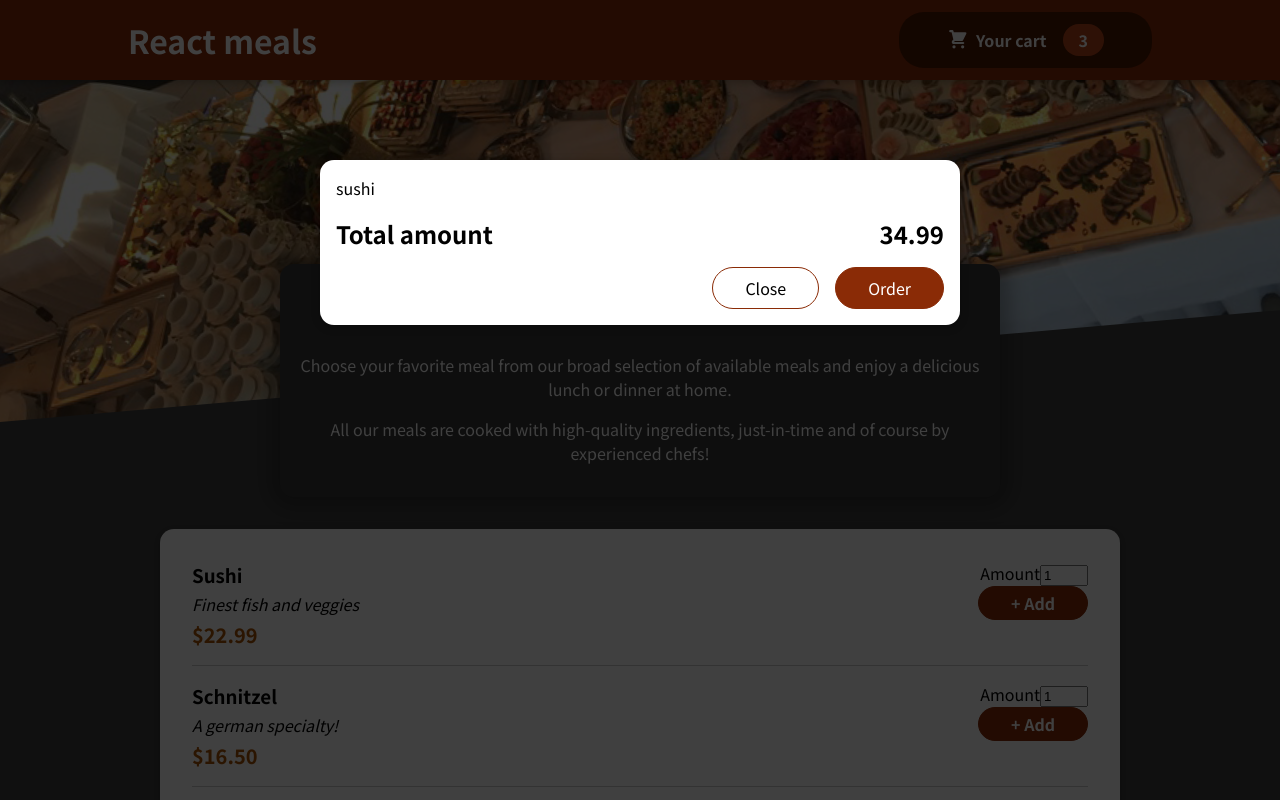
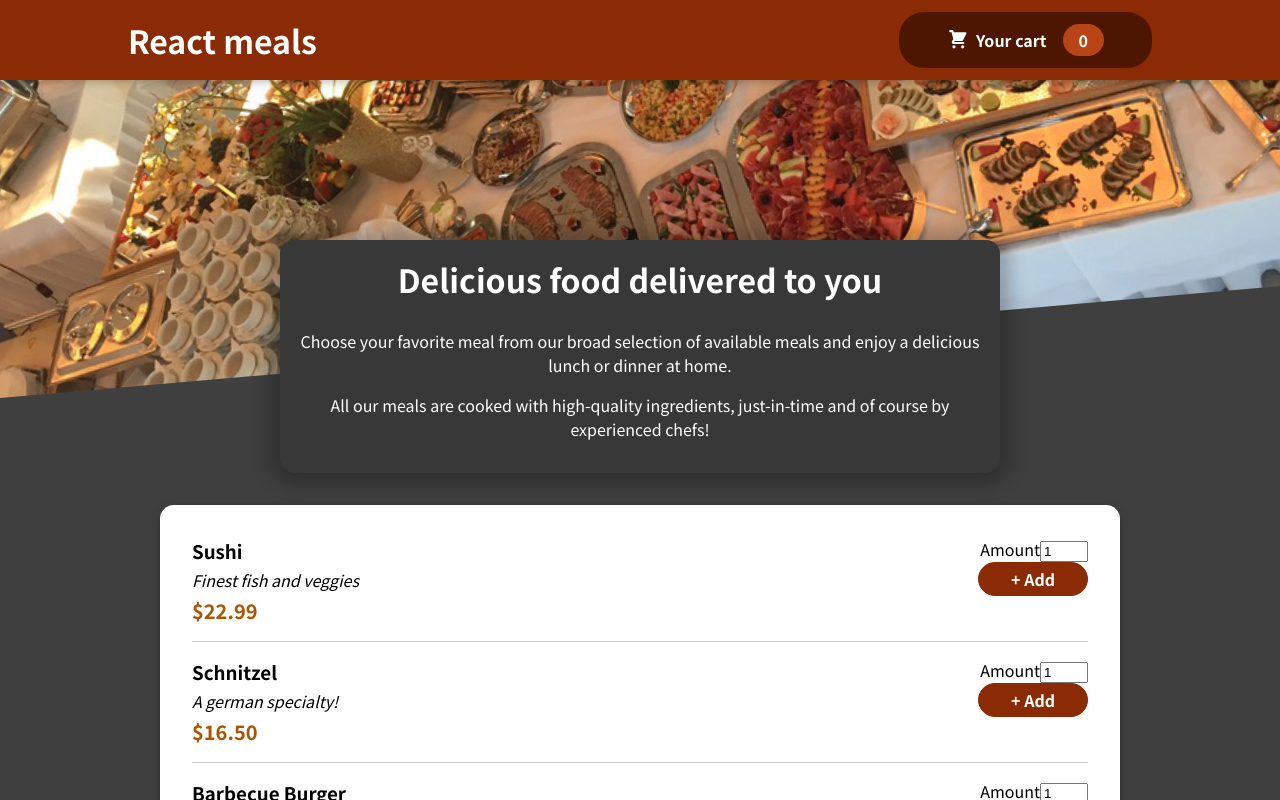
Before and after one commit to raimondas-27/react_meal_order_project, a React (Create React App) app: page / in a window 1280 px wide. Shown: the top 800 px of the page. Built offline with nearby package versions, Linux system fonts and the light colour scheme.

Commit message:
add item to cart action, reducer function add case almost handled

```diff
--- a/src/App.js
+++ b/src/App.js
@@ -2,17 +2,29 @@
 import Header from "./components/Layout/Header";
 import Meals from "./components/Meals/Meals";
 import Cart from "./components/Cart/Cart";
+import { useState } from "react";
+import CartProvider from "./store/CartProvider";
+
 
 function App() {
-   return (
-       <div className="App">
-          <Cart/>
-          <Header/>
-          <main>
-             <Meals/>
-          </main>
-       </div>
-   );
+  const [cartIsShown, setCartIsShown] = useState(false);
+
+  const showCartHandler = () => {
+    setCartIsShown(true);
+  };
+  const hideCartHandler = () => {
+    setCartIsShown(false);
+  };
+
+  return (
+    <CartProvider>
+      {cartIsShown && <Cart onClose={hideCartHandler} />}
+      <Header onShowCart={showCartHandler} />
+      <main>
+        <Meals />
+      </main>
+    </CartProvider>
+  );
 }
 
 export default App;
--- a/src/components/Cart/Cart.js
+++ b/src/components/Cart/Cart.js
@@ -17,7 +17,7 @@
        .map((item) => <li key={item.id}> {item.name} </li>)
 
    return (
-       <Modal>
+       <Modal onClose={props.onClose}>
           <ul className={classes["cart-items"]}>
              {cartItems}
           </ul>
@@ -26,7 +26,7 @@
              <span> 34.99</span>
           </div>
           <div className={classes.actions}>
-             <button className={classes["button__alt"]}>
+             <button onClick={props.onClose} className={classes["button__alt"]}>
                 Close
              </button>
              <button className={classes.button}>
--- a/src/components/Layout/Header.js
+++ b/src/components/Layout/Header.js
@@ -8,7 +8,7 @@
        <div>
           <header className={classes.header}>
              <h1> React meals</h1>
-             <HeaderCartButton/>
+             <HeaderCartButton onClick={props.onShowCart}/>
           </header>
           <div className={classes["main-image"]}>
              <img src={mealsImage} alt="table full of food"/>
--- a/src/components/Layout/HeaderCartButton.js
+++ b/src/components/Layout/HeaderCartButton.js
@@ -1,16 +1,20 @@
-import React, {useState, useEffect} from "react";
+import React, {useState, useEffect, useContext} from "react";
 import CartIcon from "../Cart/CartIcon";
 import classes from "./HeaderCartButton.module.css"
-
+import CartContext from "../../store/cart-context";
 
 const HeaderCartButton = (props) => {
+
+   const cartCtx = useContext(CartContext)
+   const numberOfCartItems = cartCtx.items.length;
+
    return (
-       <button className={classes.button}>
+       <button onClick={props.onClick} className={classes.button}>
           <span className={classes.icon}>
              <CartIcon/>
           </span>
           <span> Your cart</span>
-          <span className={classes.badge}> 3 </span>
+          <span className={classes.badge}> {numberOfCartItems} </span>
        </button>
    )
 }
--- a/src/components/UI/Modal.js
+++ b/src/components/UI/Modal.js
@@ -4,7 +4,7 @@
 
 const BackDrop = (props) => {
    return (
-       <div className={classes.backdrop}></div>
+       <div onClick={props.onClose} className={classes.backdrop}></div>
    )
 }
 
@@ -24,7 +24,7 @@
 const Modal = (props) => {
    return (
        <React.Fragment>
-          {ReactDOM.createPortal(<BackDrop/>, portalEL)};
+          {ReactDOM.createPortal(<BackDrop onClose={props.onClose} />, portalEL)};
           {/*<BackDrop/>*/}
           {ReactDOM.createPortal(<ModalOverlay> {props.children} </ModalOverlay>, portalEL)};
           {/*<ModalOverlay> {props.children} </ModalOverlay>*/}
--- /dev/null
+++ b/src/store/CartProvider.js
@@ -0,0 +1,53 @@
+import CartContext from "./cart-context";
+import React, {useReducer} from "react";
+
+
+const defaultCartState = {
+   items: [],
+   totalAmount: 0,
+}
+
+const cartReducer = (state, action) => {
+   switch (action.type) {
+      case "ADD" :
+
+         const {item} = action;
+
+         const updatedItems = [...state.items, item];
+         const updatedAmount = state.totalAmount + item.price * item.amount
+         return {
+            items: updatedItems,
+            totalAmount: updatedAmount,
+         };
+      case "REMOVE" :
+         throw new Error("remove item not completed");
+      default:
+         return state;
+   }
+}
+
+
+const CartProvider = (props) => {
+   const [cartState, dispatchCartAction] = useReducer(cartReducer, defaultCartState);
+   const addItemToCartHandler = (item) => {
+      dispatchCartAction({type: "ADD", item: item})
+   };
+   const removeItemFromCartHandler = (id) => {
+      dispatchCartAction({type: "REMOVE", id: id})
+   };
+
+   const cartContext = {
+      items: cartState.items,
+      totalAmount: cartState.totalAmount,
+      addItem: addItemToCartHandler,
+      removeItem: removeItemFromCartHandler,
+   };
+
+   return (
+       <CartContext.Provider value={cartContext}>
+          {props.children}
+       </CartContext.Provider>
+   );
+};
+
+export default CartProvider;
--- /dev/null
+++ b/src/store/cart-context.js
@@ -0,0 +1,11 @@
+import React from 'react'
+
+const CartContext = React.createContext({
+    items: [],
+    totalAmount: 0,
+    addItem: (item) => {},
+    removeItem: (id) => {},
+})
+CartContext.displayName = 'CartContext'
+
+export default CartContext
```
